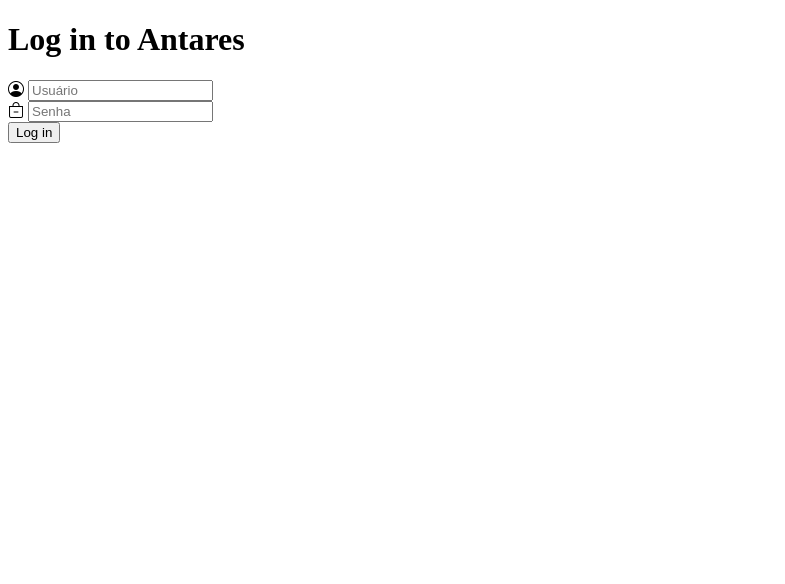
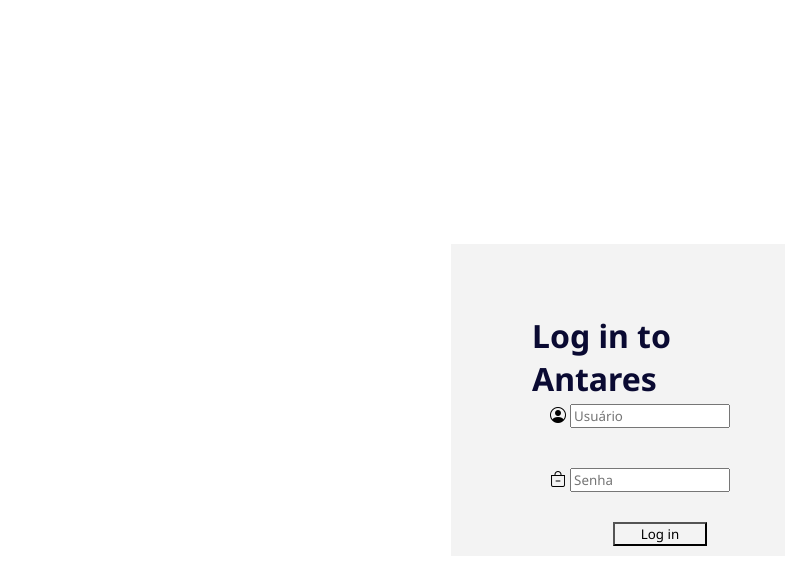
Before and after one commit to lcsouza695/Antares, a plain HTML site: page index.html in a window 1280 px wide. Shown: the whole page, without its empty margins (0-785 px from the left). Drawn offline with nearby package versions, Linux system fonts and the light colour scheme.

Commit message:
estilizando css

```diff
--- a/index.html
+++ b/index.html
@@ -6,14 +6,17 @@
     <title>Antares</title>
     <link rel="stylesheet" href="https://cdn.jsdelivr.net/npm/bootstrap-icons@1.10.5/font/bootstrap-icons.css">
 <link rel="shortcut icon" href="assets/alt.svg" type="image/x-icon">
+<link rel="stylesheet" href="style.css">
 </head>
+
 <body>
 
-    <main>
+    <div class="main">
 
         <form action="pages.html">
 
             <h1>Log in to Antares</h1>
+
 
             <div class="textfield">
                 <i class="bi bi-person-circle"></i>
@@ -32,7 +35,7 @@
 
 
         </form>
-    </main>
+    </div>
 
 
 
--- /dev/null
+++ b/style.css
@@ -0,0 +1,63 @@
+@import url('https://fonts.googleapis.com/css2?family=Inter:wght@400;700&family=Noto+Sans:wght@400;700&family=Roboto+Mono:wght@400;500;700&family=Roboto:wght@400;700&display=swap');
+
+*{
+    margin: 0;
+    padding: 100;
+    box-sizing: border-box;
+    font-family: 'noto sans';
+}
+
+.main{
+   background:#f3f3f3 contraste;
+   padding: 10px;
+   align-items: center;
+   justify-content: center;
+   display: flex;
+   height: 100vh;
+   width: 100vw;
+}
+
+
+form{
+    width: 30%;
+    height: 40%;
+    display: flex;
+    align-items: center;
+    flex-direction: column;
+    background:#f3f3f3;
+
+}
+
+form > h1{
+    color: rgb(10, 10, 50);
+    align-items:center;
+    height: 0vh;
+    width: 20vw;
+    margin: 50px;
+    padding: 20px ;
+
+}
+
+
+.textfield{
+    margin: 10px;
+    padding: 10px;
+
+}
+
+h1{
+    align-items: center;
+    justify-content: center;
+    padding: 100px;
+    border-color: #f3f3f3;
+
+
+}
+
+.btn-login{
+    justify-content: center;
+    background:#f3f3f3;
+    width: 100%;
+    margin:10px 20px 20px 20px ;
+
+}
```
